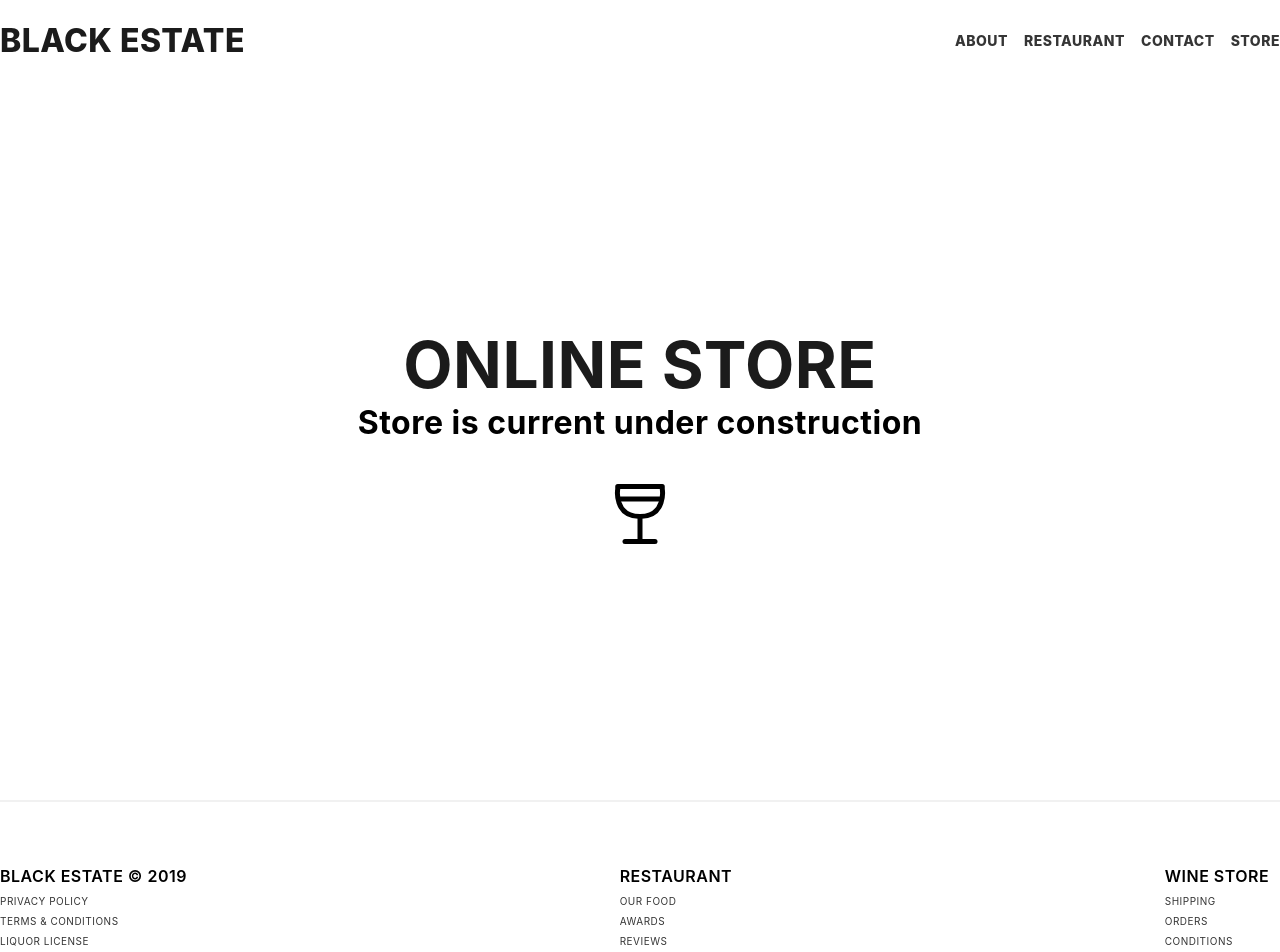
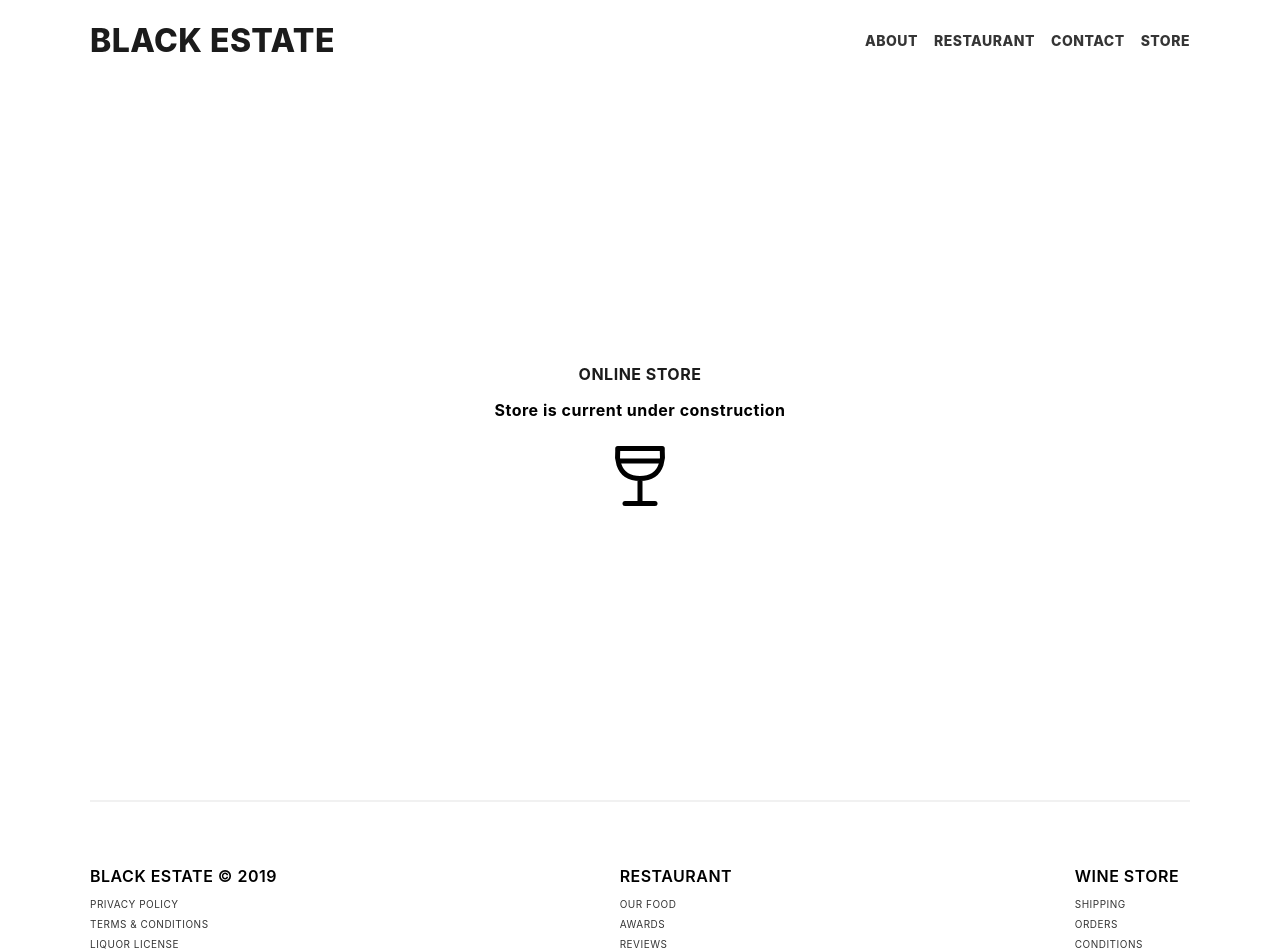
Before and after one commit to julesodea/black-estate, a React (Create React App) app: page /store in a window 1280 px wide. Shown: the top 952 px of the page. Built offline with nearby package versions, Linux system fonts and the light colour scheme; the HTML template or start-up script is replaced by a standard one.

Commit message:
updated footer and widths

```diff
--- a/src/components/footer/Footer.styles.scss
+++ b/src/components/footer/Footer.styles.scss
@@ -1,6 +1,6 @@
 footer {
   border-top: 2px solid rgb(241, 241, 241);
-  max-width: 1280px;
+  max-width: 1100px;
   margin: 0 auto;
   padding-top: 4rem;
   padding-bottom: 1rem;
@@ -8,6 +8,7 @@ footer {
   justify-content: space-between;
   @media (max-width: 768px) {
     margin-left: 10px;
+    flex-direction: column;
     margin-right: 10px;
   }
   ul {
@@ -17,8 +18,11 @@ footer {
     padding: 0px;
     margin: 0;
     align-items: flex-start;
+    @media (max-width: 768px) {
+      margin-top: 1rem;
+    }
     li.title {
-      padding-bottom: 0.2rem;
+      padding-bottom: 0.4rem;
       font-weight: 600;
     }
     a {
--- a/src/components/form/form.styles.scss
+++ b/src/components/form/form.styles.scss
@@ -1,11 +1,11 @@
 form {
   width: 1000px;
-  margin: 2rem auto;
+  margin: 1rem auto;
   display: flex;
   flex-direction: column;
   align-items: center;
   padding: 2rem 0;
-  box-shadow: rgba(100, 100, 111, 0.2) 0px 7px 29px 0px;
+
   padding: 2rem 1rem;
   border-radius: 10px;
   @media (max-width: 768px) {
@@ -39,7 +39,7 @@ form {
   }
   button {
     margin: 4rem auto;
-
+    cursor: pointer;
     color: white;
     background: rgb(40, 40, 40);
     border: none;
--- a/src/components/nav/Nav.styles.scss
+++ b/src/components/nav/Nav.styles.scss
@@ -1,7 +1,7 @@
 nav {
   background: rgb(255, 255, 255);
   height: 10vh;
-  max-width: 1280px;
+  max-width: 1100px;
   margin: 0 auto;
   @media (max-width: 768px) {
     margin-right: 10px;
--- a/src/components/pages/contact.styles.scss
+++ b/src/components/pages/contact.styles.scss
@@ -8,7 +8,7 @@
 }
 section {
   .contact-container {
-    max-width: 1000px;
+    max-width: 1100px;
     margin: 1rem auto;
     padding: 4rem 0;
     @media (max-width: 768px) {
--- a/src/components/pages/home.styles.scss
+++ b/src/components/pages/home.styles.scss
@@ -18,10 +18,10 @@ section {
   .contain {
     margin-top: 1rem;
     display: flex;
-    max-height: 50vh;
-
-    max-width: 1280px;
+    height: 30vh;
+    max-width: 1100px;
     margin: 1rem auto;
+    align-items: center;
     @media (max-width: 768px) {
       height: 100%;
       max-height: 100%;
@@ -31,7 +31,8 @@ section {
       display: flex;
       flex-direction: column;
       flex-wrap: wrap;
-      width: 50%;
+      padding: 1rem;
+      width: 100%;
       @media (max-width: 768px) {
         width: 100%;
         justify-content: center;
@@ -43,7 +44,7 @@ section {
     p {
       color: rgb(49, 49, 49);
       padding-bottom: 1rem;
-      width: 95%;
+      width: 100%;
     }
     p.medium {
       color: rgb(49, 49, 49);
@@ -55,9 +56,7 @@ section {
       color: rgb(49, 49, 49);
       font-size: 2.4rem;
       font-weight: bold;
-      width: 90%;
-
-      border-right: 2px solid rgb(241, 241, 241);
+      width: 100%;
 
       padding: 1rem 0;
       @media (max-width: 768px) {
@@ -65,11 +64,11 @@ section {
       }
     }
     p.medium-three {
-      font-size: 1.2rem;
+      font-size: 1.1rem;
       padding: 1rem 0;
     }
     p.secondary {
-      font-size: 18px;
+      font-size: 1rem;
       font-weight: 300;
       color: #6d6d6d;
     }
@@ -87,9 +86,9 @@ section {
     }
     a.map {
       margin-right: 1rem;
+      color: rgb(100, 100, 100);
       text-decoration: none;
-      color: rgb(100, 100, 100);
-
+      font-weight: 600;
       margin-right: 10px;
       &:hover {
         color: rgb(77, 77, 77);
@@ -105,7 +104,10 @@ section {
       flex-direction: column;
     }
     &.j-c-b {
-      justify-content: space-between;
+      h4 {
+        margin-bottom: 0.5rem;
+      }
+      justify-content: space-evenly;
     }
   }
   .button {
--- a/src/components/pages/store.styles.scss
+++ b/src/components/pages/store.styles.scss
@@ -6,12 +6,14 @@ section.store-section {
   align-items: center;
   justify-content: center;
   h1 {
-    font-size: 4rem;
+    font-size: 1rem;
   }
   h4 {
-    font-size: 2rem;
+    margin-top: 1rem;
+
+    font-size: 1rem;
   }
   svg {
-    margin-top: 2rem;
+    margin-top: 1rem;
   }
 }
--- a/src/index.css
+++ b/src/index.css
@@ -14,6 +14,7 @@ body {
   letter-spacing: 0.5px;
 }
 .App {
-  max-width: 1280px;
+  max-width: 900px;
+
   margin: 0 auto;
 }
```
